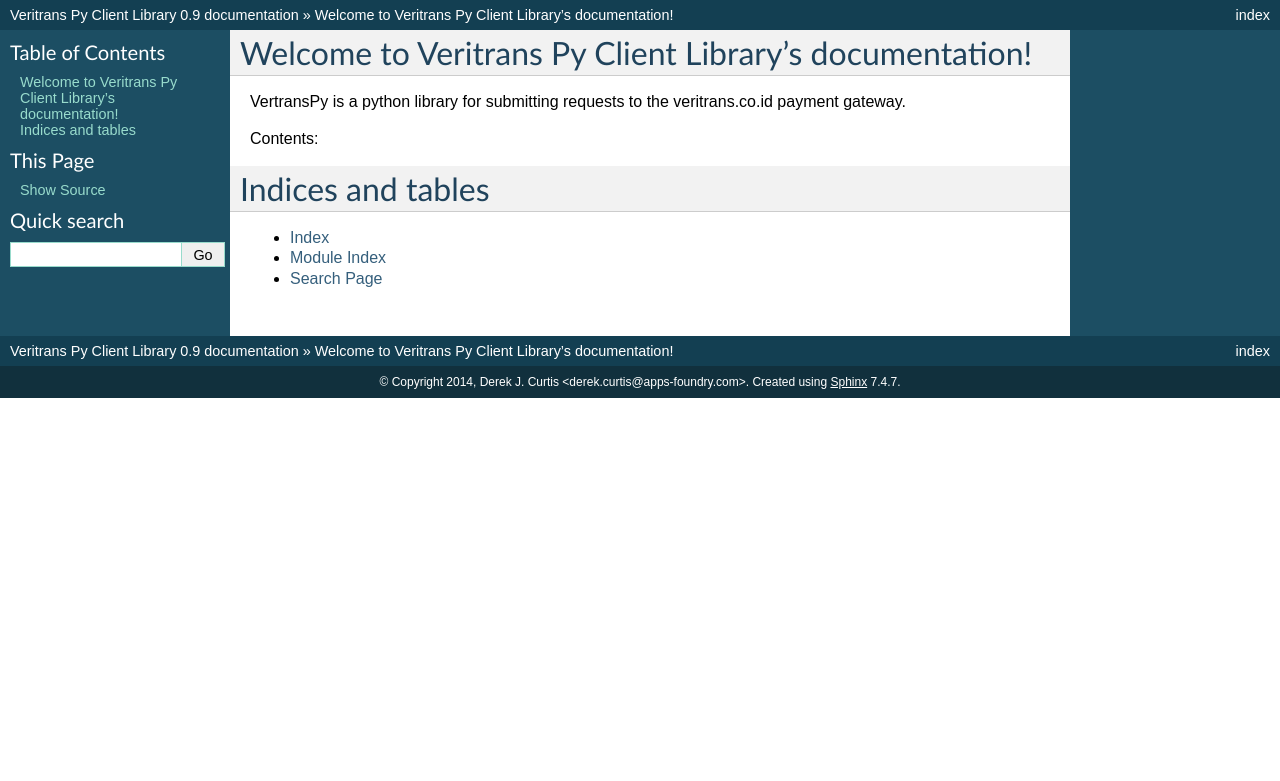
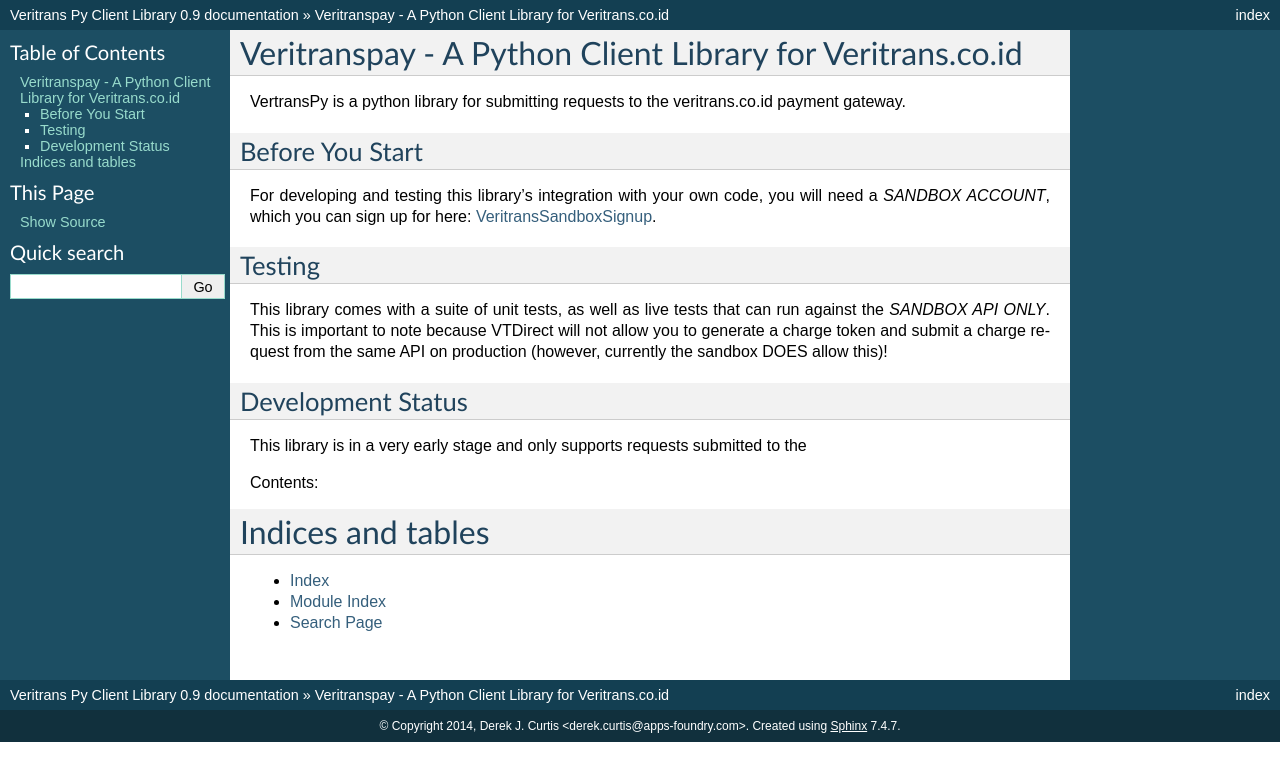
Before and after one commit to gramedia-digital-nusantara/midtranspay, a Sphinx documentation site: the page built from docs/index.rst, in a window 1280 px wide. Shown: the top 781 px of the page. Built offline with Sphinx 7.4.7, drawn with Linux system fonts in a browser that asks for light colours.

Commit message:
Documentation updates

```diff
--- a/docs/index.rst
+++ b/docs/index.rst
@@ -3,12 +3,34 @@
    You can adapt this file completely to your liking, but it should at least
    contain the root `toctree` directive.
 
-Welcome to Veritrans Py Client Library's documentation!
-=======================================================
+Veritranspay - A Python Client Library for Veritrans.co.id
+==========================================================
 
 VertransPy is a python library for submitting requests to the
 veritrans.co.id payment gateway.
 
+Before You Start
+----------------
+
+For developing and testing this library's integration with your own code,
+you will need a *SANDBOX ACCOUNT*, which you can sign up for
+here: VeritransSandboxSignup_.
+
+
+Testing
+-------
+
+This library comes with a suite of unit tests, as well as live tests that can
+run against the *SANDBOX API ONLY*.  This is important to note because VTDirect
+will not allow you to generate a charge token and submit a charge request
+from the same API on production (however, currently the sandbox DOES allow
+this)!
+
+Development Status
+------------------
+
+This library is in a very early stage and only supports requests
+submitted to the
 
 Contents:
 
@@ -23,3 +45,6 @@
 * :ref:`genindex`
 * :ref:`modindex`
 * :ref:`search`
+
+
+.. _VeritransSandboxSignup: https://my.sandbox.veritrans.co.id/register
```
Also changed, not shown: 3 other files.
